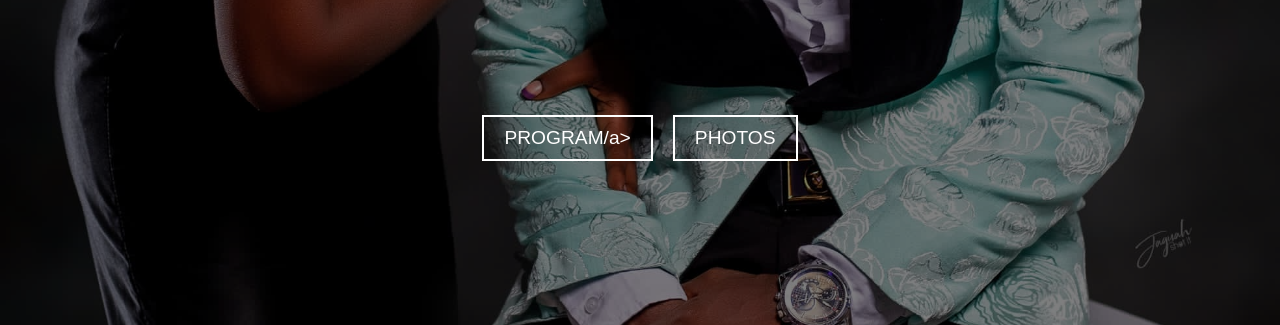
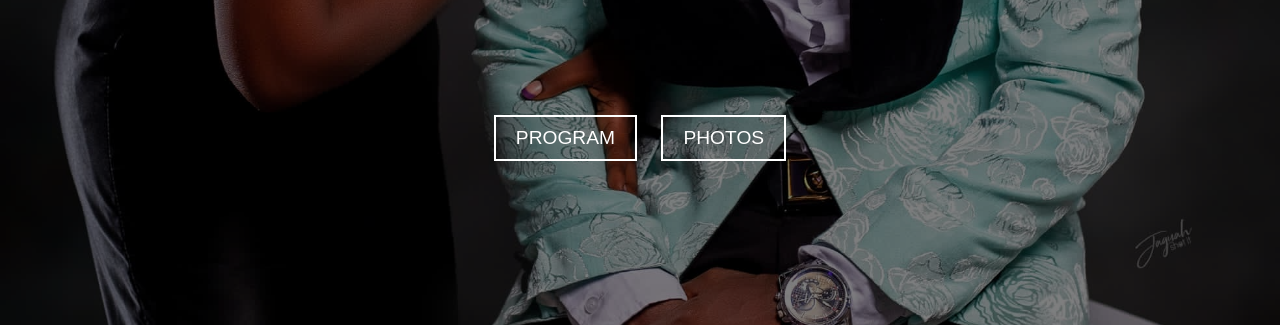
Before and after one commit to bottles10/benigal, a plain HTML site: page index.html in a window 1280 px wide. Shown: the part 475-800 px from the top of the page. Drawn offline with Linux system fonts and the light colour scheme.

Commit message:
fix typo

```diff
--- a/index.html
+++ b/index.html
@@ -19,7 +19,7 @@
     </div>
 
     <div class="buttons" id="buttonContainer">
-	<a href="./benigal.pdf" class="btn" download="program_benigal.pdf">PROGRAM/a>
+	<a href="./benigal.pdf" class="btn" download="program_benigal.pdf">PROGRAM</a>
         <a href="photos.html" class="btn">PHOTOS</a>
     </div>
 
```
